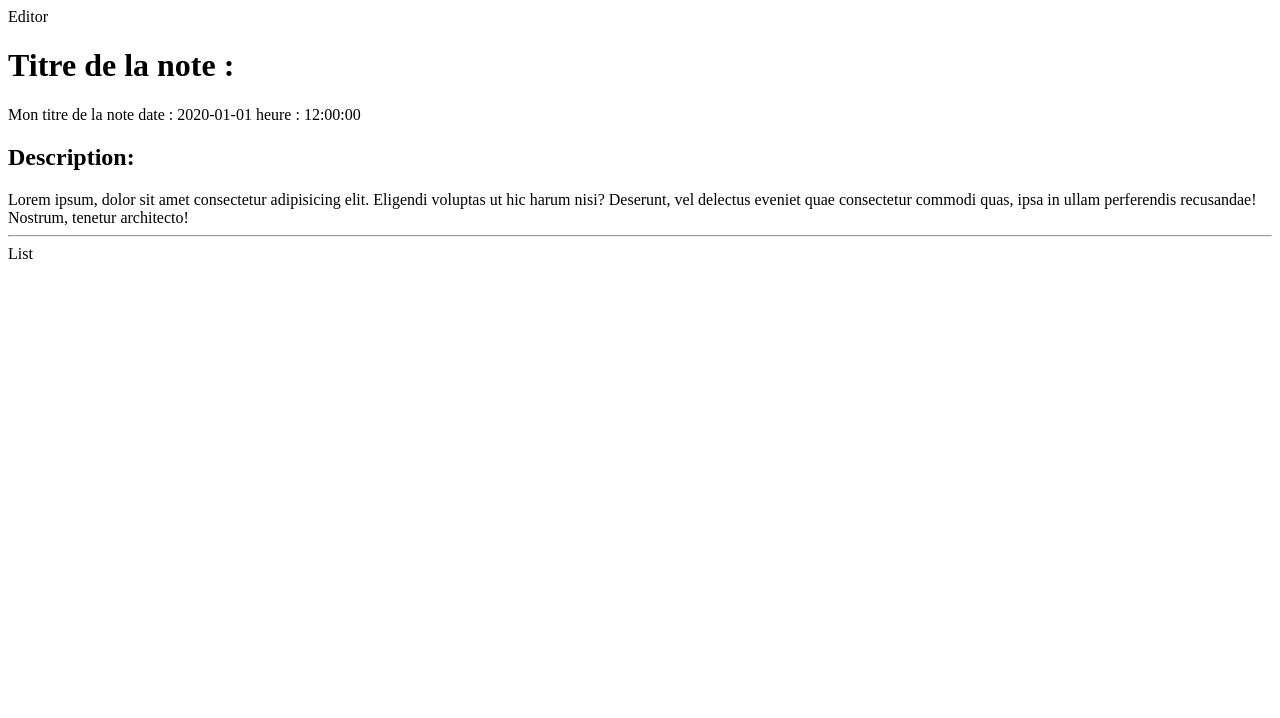
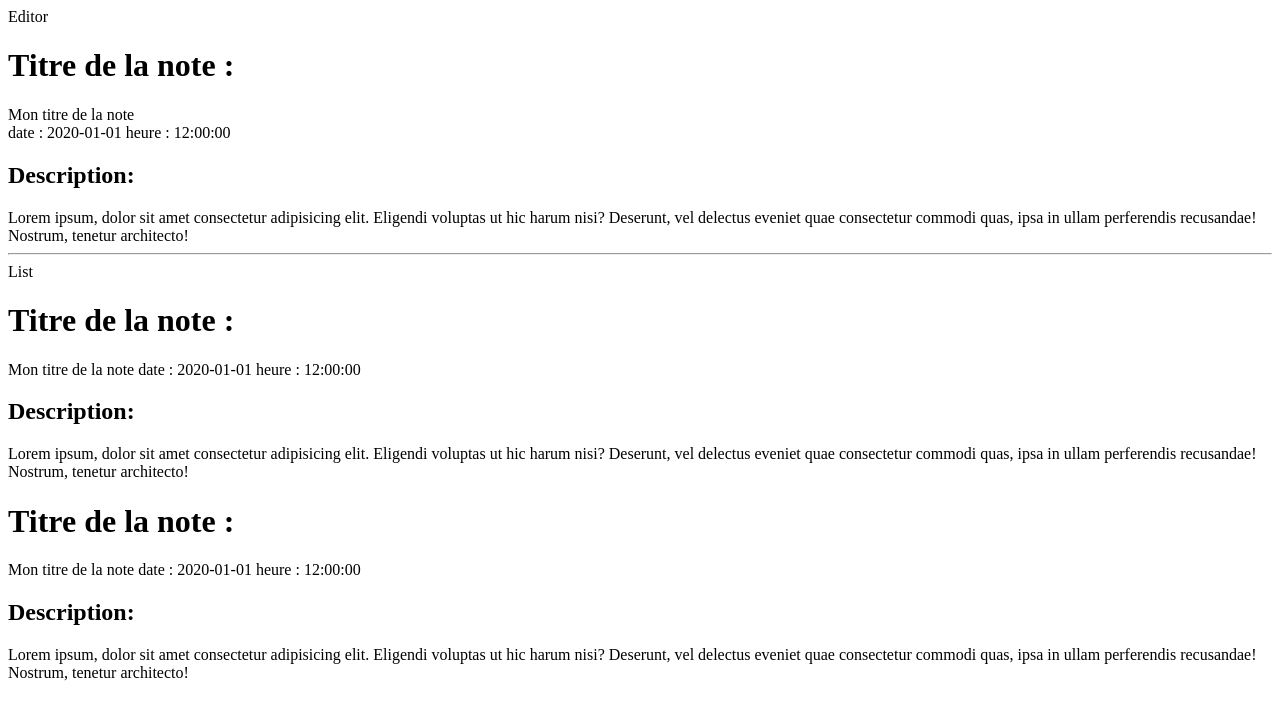
Before and after one commit to AudreyBalat/formation_2020_12, a website: page index.html in a window 1280 px wide. Drawn offline with Linux system fonts and the light colour scheme.

Commit message:
Base de travail de stucture

```diff
--- a/index.html
+++ b/index.html
@@ -10,14 +10,29 @@
         <div id="editor">Editor
             <div id="formulaire">
                 <h1>Titre de la note :</h1>
+                Mon titre de la note</br>
+                date : 2020-01-01 heure : 12:00:00
+                <h2>Description:</h2>
+                Lorem ipsum, dolor sit amet consectetur adipisicing elit. Eligendi voluptas ut hic harum nisi? Deserunt, vel delectus eveniet quae consectetur commodi quas, ipsa in ullam perferendis recusandae! Nostrum, tenetur architecto!
+            </div>
+        </div>
+        <hr/>
+        <div id="list">List
+            <div class="postit">
+                <h1>Titre de la note :</h1>
+                Mon titre de la note
+                date : 2020-01-01 heure : 12:00:00
+                <h2>Description:</h2>
+                Lorem ipsum, dolor sit amet consectetur adipisicing elit. Eligendi voluptas ut hic harum nisi? Deserunt, vel delectus eveniet quae consectetur commodi quas, ipsa in ullam perferendis recusandae! Nostrum, tenetur architecto!
+            </div>
+            <div class="postit">
+                <h1>Titre de la note :</h1>
                 Mon titre de la note
                 date : 2020-01-01 heure : 12:00:00
                 <h2>Description:</h2>
                 Lorem ipsum, dolor sit amet consectetur adipisicing elit. Eligendi voluptas ut hic harum nisi? Deserunt, vel delectus eveniet quae consectetur commodi quas, ipsa in ullam perferendis recusandae! Nostrum, tenetur architecto!
             </div>
         </div>
-        <hr/>
-        <div id="list">List</div>
     </div>
 </body>
 </html>
```
